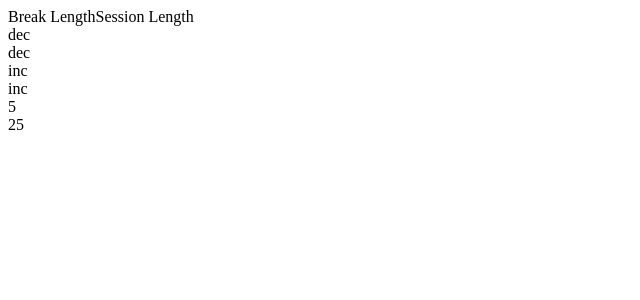
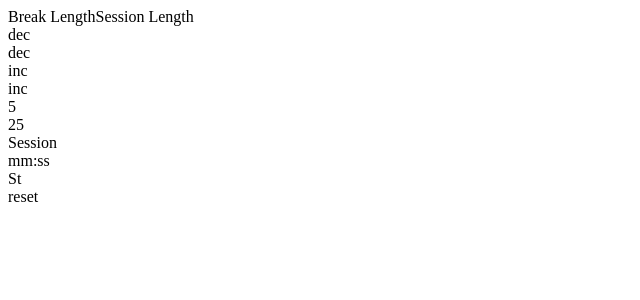
Before and after one commit to GuuStudio/25-5, a React (Vite) app: page / in a window 1280 px wide. Shown: the top 300 px of the page, without its empty margins (0-640 px from the left). Built offline with nearby package versions, Linux system fonts and the light colour scheme.

Commit message:
declared all required structures

```diff
--- a/src/App.jsx
+++ b/src/App.jsx
@@ -11,6 +11,10 @@ function App() {
       <div id="session-increment">inc</div>
       <div id="break-length">5</div>
       <div id="session-lenght">25</div>
+      <div id="timer-label">Session</div>
+      <div id="time-left">mm:ss</div>
+      <div id="start-stop">St</div>
+      <div id="reset">reset</div>
     </div>
   )
 }
```
